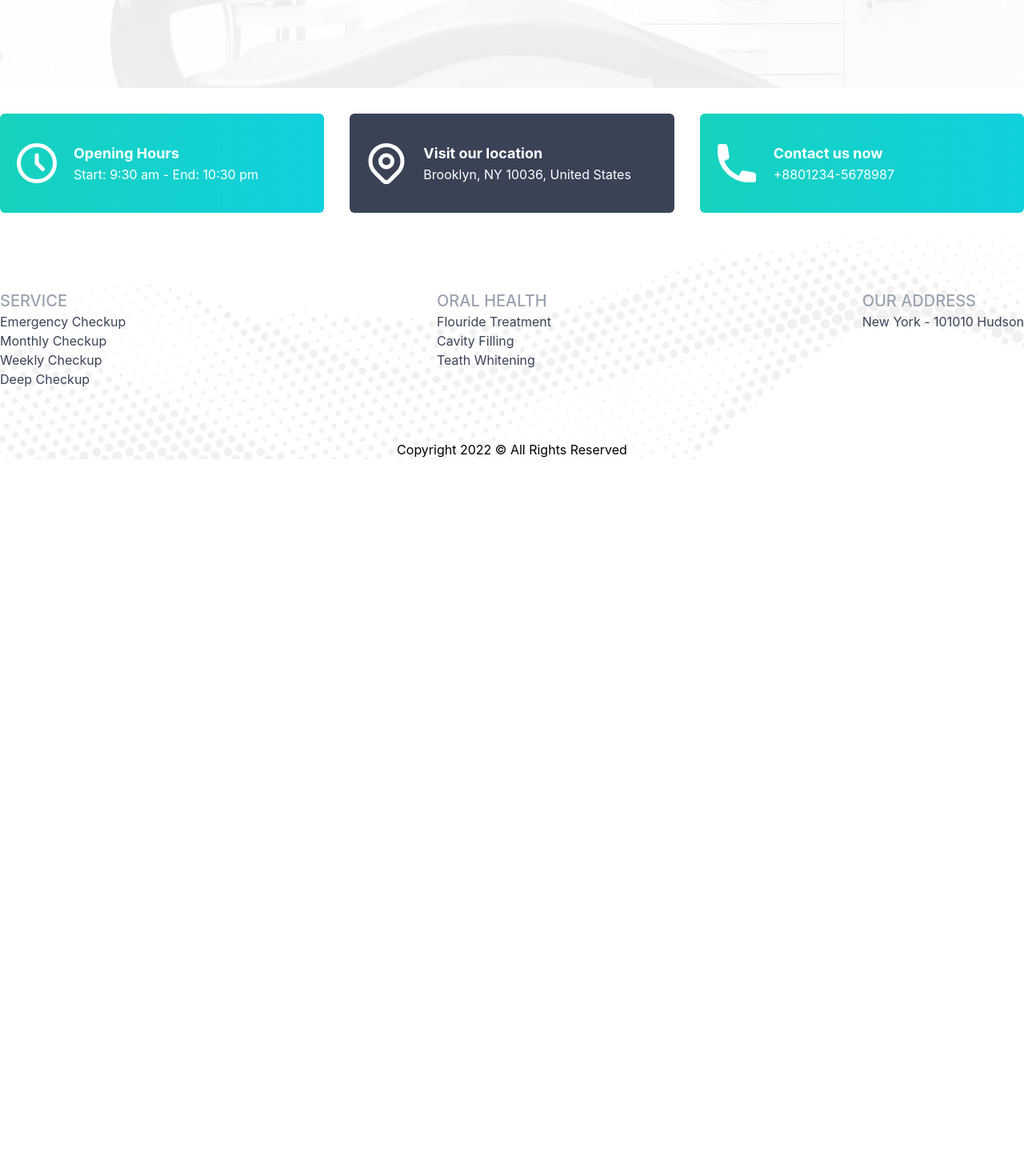
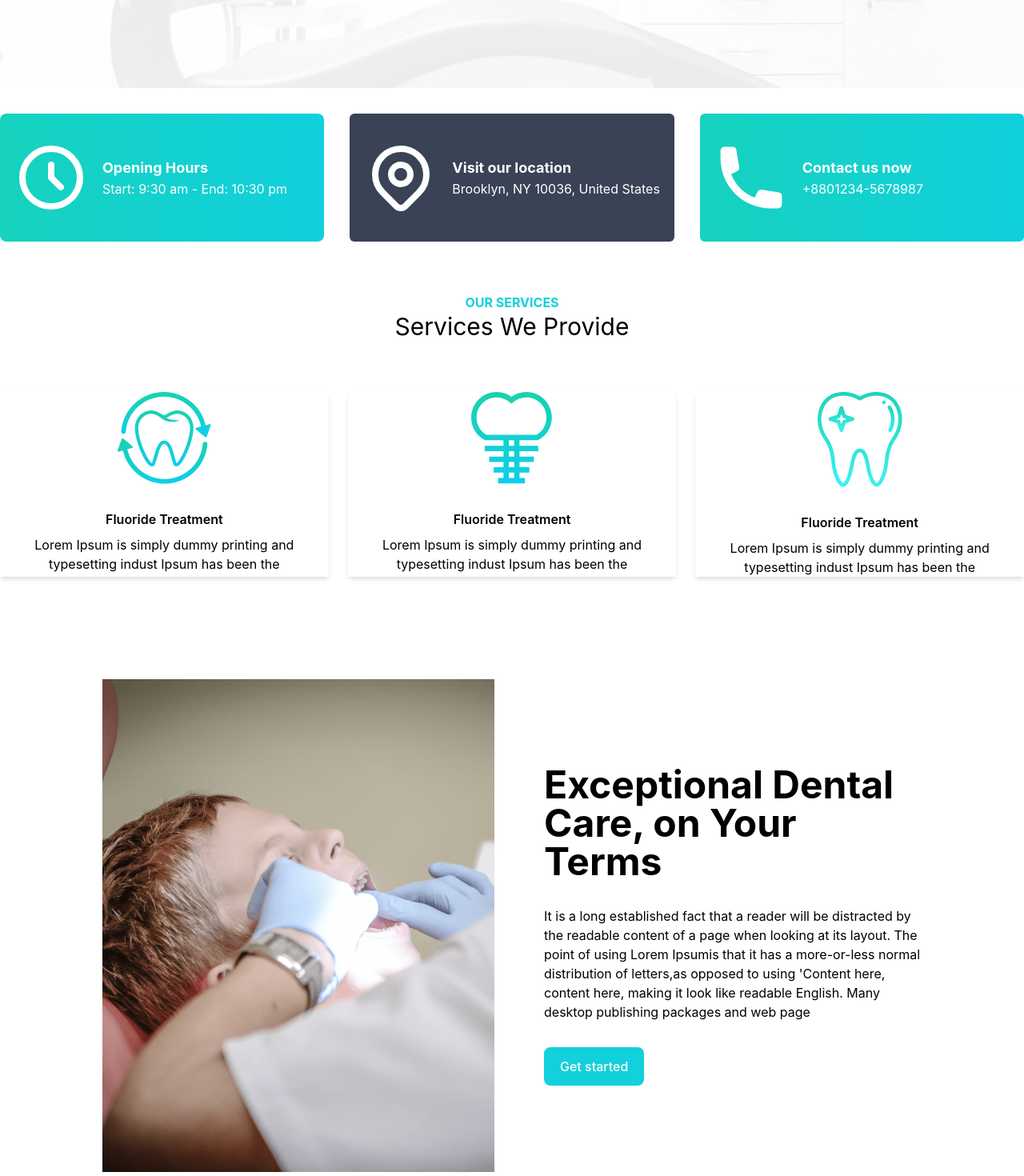
Before and after one commit to zahidhasan13/doctor-portal-client, a React (Vite) app: page / in a window 1280 px wide. Shown: the part 517-1987 px from the top of the page at 80% size. Before the commit the page ends 1091 px from the top, so only its background shows below. Built offline with nearby package versions, Linux system fonts and the light colour scheme.

Commit message:
service section

```diff
--- a/src/pages/Home/Address/Address.jsx
+++ b/src/pages/Home/Address/Address.jsx
@@ -1,9 +1,9 @@
 import { HiOutlineClock, HiOutlineLocationMarker, HiPhone } from "react-icons/hi";
 const Address = () => {
     return (
-        <div className="lg:grid lg:grid-cols-3 lg:gap-8 max-w-screen-xl mx-auto my-8">
-            <div className="bg-gradient-to-r from-[#16D2BE] to-[#11D0DE] flex items-center py-8 px-4 rounded-md text-white">
-                <div className="text-6xl mr-4">
+        <div className="lg:grid lg:grid-cols-3 lg:gap-8 max-w-screen-xl lg:mx-auto mx-4 my-8">
+            <div className="bg-gradient-to-r from-[#16D2BE] to-[#11D0DE] lg:flex lg:items-center py-8 px-4 rounded-lg text-white">
+                <div className="text-8xl mr-4 flex justify-center lg:block ">
                     <HiOutlineClock></HiOutlineClock>
                 </div>
                 <div>
@@ -11,8 +11,8 @@ const Address = () => {
                     <p>Start: 9:30 am - End: 10:30 pm</p>
                 </div>
             </div>
-            <div className="bg-[#3A4256] flex items-center py-8 px-4 rounded-md text-white">
-                <div className="text-6xl mr-4">
+            <div className="bg-[#3A4256] lg:flex lg:items-center py-8 px-4 rounded-md text-white my-10 lg:my-0">
+                <div className="text-8xl mr-4 flex justify-center lg:block ">
                     <HiOutlineLocationMarker></HiOutlineLocationMarker>
                 </div>
                 <div>
@@ -20,8 +20,8 @@ const Address = () => {
                     <p>Brooklyn, NY 10036, United States</p>
                 </div>
             </div>
-            <div className="bg-gradient-to-r from-[#16D2BE] to-[#11D0DE] flex items-center py-8 px-4 rounded-md text-white">
-                <div className="text-6xl mr-4">
+            <div className="bg-gradient-to-r from-[#16D2BE] to-[#11D0DE] lg:flex lg:items-center py-8 px-4 rounded-md text-white">
+                <div className="text-8xl mr-4 flex justify-center lg:block ">
                     <HiPhone></HiPhone>
                 </div>
                 <div>
--- a/src/pages/Home/Home.jsx
+++ b/src/pages/Home/Home.jsx
@@ -1,11 +1,13 @@
 import Address from "./Address/Address";
 import Banner from "./Banner/Banner";
+import ServiceSec from "./ServiceSec/ServiceSec";
 
 const Home = () => {
     return (
         <>
             <Banner></Banner>
             <Address></Address>
+            <ServiceSec></ServiceSec>
         </>
     );
 };
--- /dev/null
+++ b/src/pages/Home/ServiceSec/ServiceSec.jsx
@@ -0,0 +1,56 @@
+import img1 from "../../../assets/images/fluoride.png";
+import img2 from "../../../assets/images/cavity.png";
+import img3 from "../../../assets/images/whitening.png";
+import img4 from "../../../assets/images/treatment.png";
+const ServiceSec = () => {
+  return (
+    <div className="max-w-screen-xl mx-auto my-16">
+      <h4 className="text-center text-md font-bold uppercase text-[#12D0DC]">our services</h4>
+      <h3 className="text-center text-3xl">Services We Provide</h3>
+      <div className="grid grid-cols-1 lg:grid-cols-3 lg:gap-6 my-16">
+        <div className="text-center shadow-md">
+          <img src={img1} alt="" className="mx-auto"/>
+          <h4 className="text-md font-semibold mt-8 mb-2">Fluoride Treatment</h4>
+          <p>
+            Lorem Ipsum is simply dummy printing and typesetting indust Ipsum
+            has been the
+          </p>
+        </div>
+        <div className="text-center shadow-md">
+          <img src={img2} alt="" className="mx-auto"/>
+          <h4 className="text-md font-semibold mt-8 mb-2">Fluoride Treatment</h4>
+          <p>
+            Lorem Ipsum is simply dummy printing and typesetting indust Ipsum
+            has been the
+          </p>
+        </div>
+        <div className="text-center shadow-md">
+          <img src={img3} alt="" className="mx-auto"/>
+          <h4 className="text-md font-semibold mt-8 mb-2">Fluoride Treatment</h4>
+          <p>
+            Lorem Ipsum is simply dummy printing and typesetting indust Ipsum
+            has been the
+          </p>
+        </div>
+      </div>
+      {/* Treatment Section */}
+      <div className="grid grid-cols-1 lg:grid-cols-2 lg:items-center mx-32 mt-32">
+        <div>
+            <img src={img4} alt="" className="w-[490px] mr-10"/>
+        </div>
+        <div className="ml-10 space-y-8">
+            <h2 className="text-5xl font-bold">Exceptional Dental Care, on Your Terms</h2>
+            <p>It is a long established fact that a reader will be distracted by the readable content of a page when looking at its layout. The point of using Lorem Ipsumis that it has a more-or-less normal distribution of letters,as opposed to using 'Content here, content here, making it look like readable English. Many desktop publishing packages and web page</p>
+            <a
+            href="#"
+            className="inline-flex items-center justify-center px-5 py-3 mr-3 text-base font-medium text-center text-white rounded-lg bg-[#12D0DC] hover:bg-[#0aacb8] focus:ring-4 focus:ring-primary-300 dark:focus:ring-primary-900"
+          >
+            Get started
+          </a>
+        </div>
+      </div>
+    </div>
+  );
+};
+
+export default ServiceSec;
```
